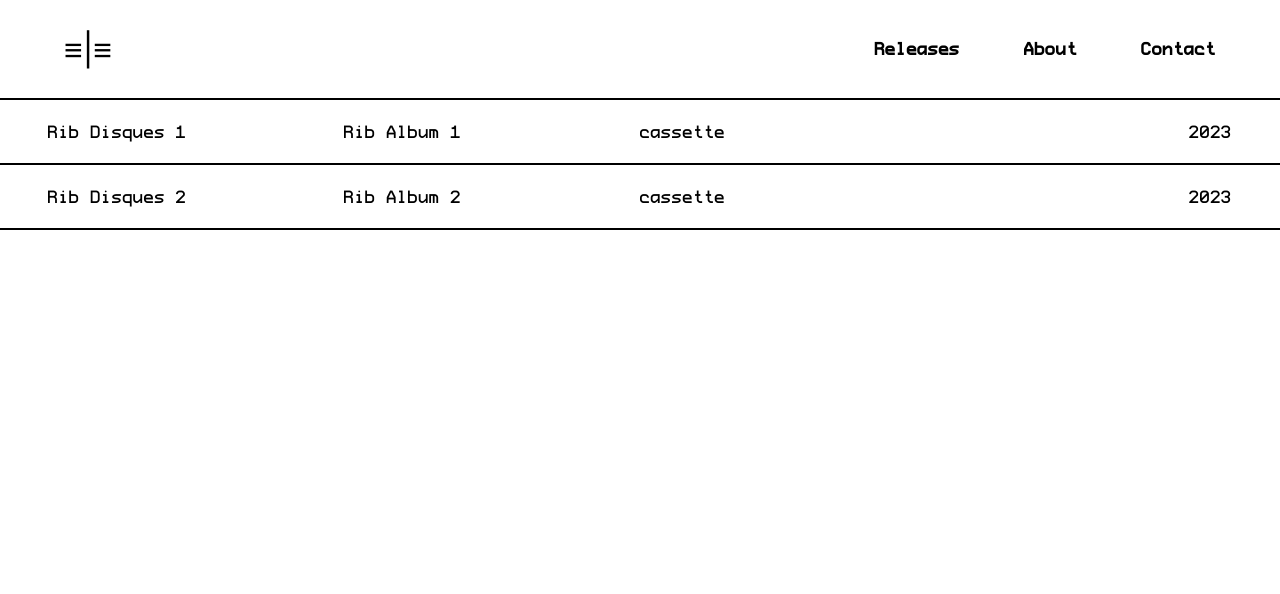
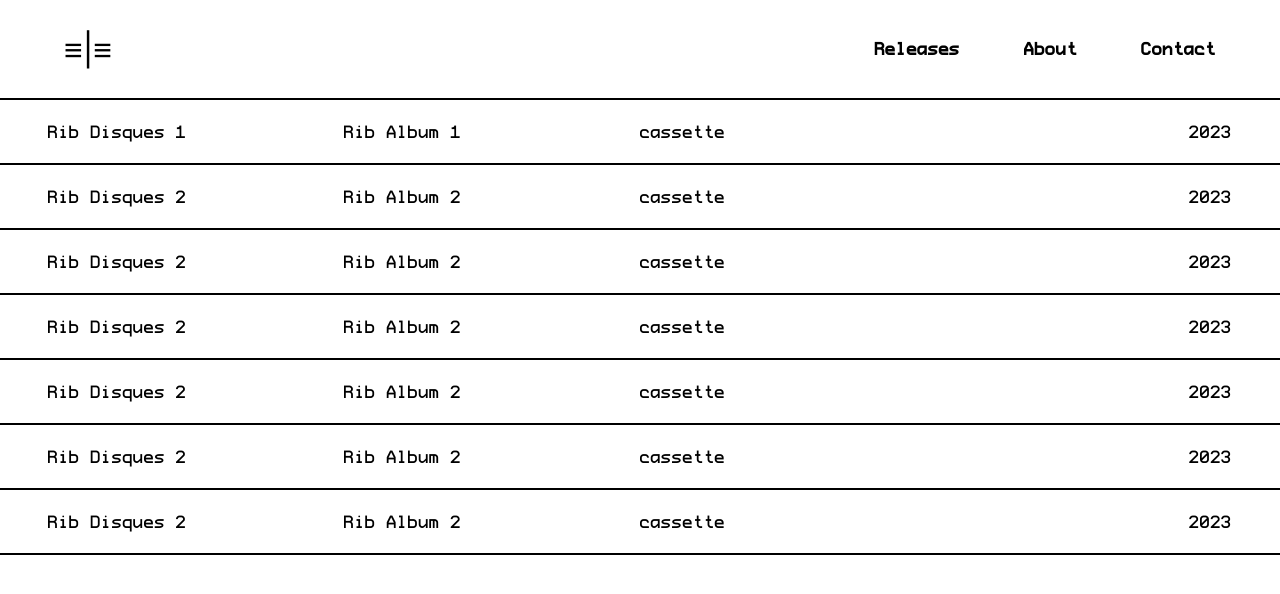
Before and after one commit to ansimil/rib-disques-client, a Next.js app: page / in a window 1280 px wide. Shown: the top 594 px of the page. Built offline with nearby package versions, Linux system fonts and the light colour scheme.

Commit message:
added artwork to release comp and added some more dummy releases to get idea of visual appearance

```diff
--- a/package.json
+++ b/package.json
@@ -15,7 +15,9 @@
     "next": "13.4.3",
     "react": "18.2.0",
     "react-dom": "18.2.0",
+    "react-uuid": "^2.0.0",
     "sass": "^1.62.1",
-    "typescript": "5.0.4"
+    "typescript": "5.0.4",
+    "uuid": "^9.0.0"
   }
 }
--- a/src/components/BandcampPlayer/BandcampPlayer.jsx
+++ b/src/components/BandcampPlayer/BandcampPlayer.jsx
@@ -1,9 +1,11 @@
-import './BandcampPlayer.css'
+'use client';
+import './BandcampPlayer.css';
+
 
 const BandcampPlayer = ({release}) => {
   return (
     <div className='bandcamp-player-container'>
-        <iframe style={{"border": "0", "width": "400px", "height": "208px"}} src={release.embeddedPlayerUrl} seamless><a href={release.bandcampUrl}></a></iframe>
+        <iframe style={{"border": "0", "width": "400px", "height": "208px"}} src={release.embeddedPlayerUrl} seamless><a href={release.bandcampUrl}>Rib Release</a></iframe>
     </div>
   )
 }
--- a/src/components/ReleaseComp/ReleaseComp.jsx
+++ b/src/components/ReleaseComp/ReleaseComp.jsx
@@ -1,25 +1,44 @@
+'use client';
+
 import BandcampPlayer from '../BandcampPlayer/BandcampPlayer'
+import uuid from 'react-uuid';
 import './ReleaseComp.css'
 
-const ReleaseComp = ({release}) => {
+const ReleaseComp = ({ release, idx }) => {
     return (
-        <details className="release-comp-details">
-            <summary className="release-comp-summary">
+        <details
+        id={`release${idx}`}
+        className="release-comp-details">
+            <summary
+            onClick={()=> {
+                const releaseEls = document.getElementsByClassName("release-comp-details")
+                const keys = Object.keys(releaseEls)
+                keys.forEach(key => {
+                        if (releaseEls[key].id !== `release${idx}`){
+                            releaseEls[key].open = false
+                        }
+                })
+            }}
+            className="release-comp-summary"
+            >
                 <div className='release-artist-name release-title'>{release.artistName}</div>
                 <div className='release-album-name release-title'>{release.releaseName}</div>
                 <div className='release-format release-title'>{release.format}</div>
                 <div className='release-year release-title'>{release.releaseYear}</div>
             </summary>
                 <div className='release-comp-details-inner'>
+                    <div className='release-comp-artwork-container'>
+                        <img className='release-artwork__img' src={release.artworkUrl} alt={`${release.releaseName}-artwork`} />
+                    </div>
                     <BandcampPlayer release={release}/>
-                    <div>
-                        <ul className='release-tracklist-list'>
+                    <div className='release-comp-tracklist-container'>
+                        <ol className='release-tracklist-list'>
                             {release.tracklist.map(track => {
                                 return (
-                                    <li className='release-tracklist-list__element'>{track.trackName}</li>
+                                    <li key={uuid()} className='release-tracklist-list__element'>{track.trackName}</li>
                                 )
                             })}
-                        </ul>
+                        </ol>
                     </div>
                 </div>
 
--- a/src/pages/Releases/Releases.jsx
+++ b/src/pages/Releases/Releases.jsx
@@ -1,13 +1,16 @@
-import './Releases.css'
-import ReleaseComp from '@/components/ReleaseComp/ReleaseComp'
-import releases from '../../release.json'
+'use client';
+
+import './Releases.css';
+import ReleaseComp from '@/components/ReleaseComp/ReleaseComp';
+import releases from '../../release.json';
+import uuid from 'react-uuid';
 
 const Releases = () => {
   return (
     <div className='releases-container'>
-        {releases.map(release => {
+        {releases.map((release, i) => {
           return (
-            <ReleaseComp release={release}/>
+            <ReleaseComp key={uuid()} release={release} idx={i}/>
           )
         })}
     </div>
--- a/src/release.json
+++ b/src/release.json
@@ -4,24 +4,33 @@
         "releaseName": "Rib Album 1",
         "tracklist": [
             {
-                "trackName": "Track 1",
+                "trackName": "Intro",
                 "length": "1:00"
             },
             {
-                "trackName": "Track 2",
+                "trackName": "Leise im Kran",
                 "length": "2:00"
             },
             {
-                "trackName": "Track 3",
+                "trackName": "Robotron",
                 "length": "3:00"
             },
             {
-                "trackName": "Track 4",
+                "trackName": "Leise im Kran (Koda)",
+                "length": "4:00"
+            },
+            {
+                "trackName": "Reformator",
+                "length": "4:00"
+            },
+            {
+                "trackName": "Tagwerk",
                 "length": "4:00"
             }
         ],
         "format": "cassette",
         "releaseYear": "2023",
+        "artworkUrl": "https://res.cloudinary.com/dxvof8226/image/upload/v1685665488/Release%20Artwork/LIK_j-card3_ordered_v7m9ae.png",
         "bandcampUrl": "https://ribdisques.bandcamp.com/album/rib-disques-no-1",
         "embeddedPlayerUrl": "https://bandcamp.com/EmbeddedPlayer/album=1598737731/size=large/bgcol=ffffff/linkcol=333333/artwork=small/transparent=true/"
     },
@@ -30,24 +39,208 @@
         "releaseName": "Rib Album 2",
         "tracklist": [
             {
-                "trackName": "Track 1",
+                "trackName": "Intro",
                 "length": "1:00"
             },
             {
-                "trackName": "Track 2",
+                "trackName": "Leise im Kran",
                 "length": "2:00"
             },
             {
-                "trackName": "Track 3",
+                "trackName": "Robotron",
                 "length": "3:00"
             },
             {
-                "trackName": "Track 4",
+                "trackName": "Leise im Kran (Koda)",
+                "length": "4:00"
+            },
+            {
+                "trackName": "Reformator",
+                "length": "4:00"
+            },
+            {
+                "trackName": "Tagwerk",
                 "length": "4:00"
             }
         ],
         "format": "cassette",
         "releaseYear": "2023",
+        "artworkUrl": "https://res.cloudinary.com/dxvof8226/image/upload/v1685665488/Release%20Artwork/LIK_j-card3_ordered_v7m9ae.png",
+        "bandcampUrl": "https://ribdisques.bandcamp.com/album/rib-disques-no-1",
+        "embeddedPlayerUrl": "https://bandcamp.com/EmbeddedPlayer/album=1598737731/size=large/bgcol=ffffff/linkcol=333333/artwork=small/transparent=true/"
+    },
+    {
+        "artistName": "Rib Disques 2",
+        "releaseName": "Rib Album 2",
+        "tracklist": [
+            {
+                "trackName": "Intro",
+                "length": "1:00"
+            },
+            {
+                "trackName": "Leise im Kran",
+                "length": "2:00"
+            },
+            {
+                "trackName": "Robotron",
+                "length": "3:00"
+            },
+            {
+                "trackName": "Leise im Kran (Koda)",
+                "length": "4:00"
+            },
+            {
+                "trackName": "Reformator",
+                "length": "4:00"
+            },
+            {
+                "trackName": "Tagwerk",
+                "length": "4:00"
+            }
+        ],
+        "format": "cassette",
+        "releaseYear": "2023",
+        "artworkUrl": "https://res.cloudinary.com/dxvof8226/image/upload/v1685665488/Release%20Artwork/LIK_j-card3_ordered_v7m9ae.png",
+        "bandcampUrl": "https://ribdisques.bandcamp.com/album/rib-disques-no-1",
+        "embeddedPlayerUrl": "https://bandcamp.com/EmbeddedPlayer/album=1598737731/size=large/bgcol=ffffff/linkcol=333333/artwork=small/transparent=true/"
+    },
+    {
+        "artistName": "Rib Disques 2",
+        "releaseName": "Rib Album 2",
+        "tracklist": [
+            {
+                "trackName": "Intro",
+                "length": "1:00"
+            },
+            {
+                "trackName": "Leise im Kran",
+                "length": "2:00"
+            },
+            {
+                "trackName": "Robotron",
+                "length": "3:00"
+            },
+            {
+                "trackName": "Leise im Kran (Koda)",
+                "length": "4:00"
+            },
+            {
+                "trackName": "Reformator",
+                "length": "4:00"
+            },
+            {
+                "trackName": "Tagwerk",
+                "length": "4:00"
+            }
+        ],
+        "format": "cassette",
+        "releaseYear": "2023",
+        "artworkUrl": "https://res.cloudinary.com/dxvof8226/image/upload/v1685665488/Release%20Artwork/LIK_j-card3_ordered_v7m9ae.png",
+        "bandcampUrl": "https://ribdisques.bandcamp.com/album/rib-disques-no-1",
+        "embeddedPlayerUrl": "https://bandcamp.com/EmbeddedPlayer/album=1598737731/size=large/bgcol=ffffff/linkcol=333333/artwork=small/transparent=true/"
+    },
+    {
+        "artistName": "Rib Disques 2",
+        "releaseName": "Rib Album 2",
+        "tracklist": [
+            {
+                "trackName": "Intro",
+                "length": "1:00"
+            },
+            {
+                "trackName": "Leise im Kran",
+                "length": "2:00"
+            },
+            {
+                "trackName": "Robotron",
+                "length": "3:00"
+            },
+            {
+                "trackName": "Leise im Kran (Koda)",
+                "length": "4:00"
+            },
+            {
+                "trackName": "Reformator",
+                "length": "4:00"
+            },
+            {
+                "trackName": "Tagwerk",
+                "length": "4:00"
+            }
+        ],
+        "format": "cassette",
+        "releaseYear": "2023",
+        "artworkUrl": "https://res.cloudinary.com/dxvof8226/image/upload/v1685665488/Release%20Artwork/LIK_j-card3_ordered_v7m9ae.png",
+        "bandcampUrl": "https://ribdisques.bandcamp.com/album/rib-disques-no-1",
+        "embeddedPlayerUrl": "https://bandcamp.com/EmbeddedPlayer/album=1598737731/size=large/bgcol=ffffff/linkcol=333333/artwork=small/transparent=true/"
+    },
+    {
+        "artistName": "Rib Disques 2",
+        "releaseName": "Rib Album 2",
+        "tracklist": [
+            {
+                "trackName": "Intro",
+                "length": "1:00"
+            },
+            {
+                "trackName": "Leise im Kran",
+                "length": "2:00"
+            },
+            {
+                "trackName": "Robotron",
+                "length": "3:00"
+            },
+            {
+                "trackName": "Leise im Kran (Koda)",
+                "length": "4:00"
+            },
+            {
+                "trackName": "Reformator",
+                "length": "4:00"
+            },
+            {
+                "trackName": "Tagwerk",
+                "length": "4:00"
+            }
+        ],
+        "format": "cassette",
+        "releaseYear": "2023",
+        "artworkUrl": "https://res.cloudinary.com/dxvof8226/image/upload/v1685665488/Release%20Artwork/LIK_j-card3_ordered_v7m9ae.png",
+        "bandcampUrl": "https://ribdisques.bandcamp.com/album/rib-disques-no-1",
+        "embeddedPlayerUrl": "https://bandcamp.com/EmbeddedPlayer/album=1598737731/size=large/bgcol=ffffff/linkcol=333333/artwork=small/transparent=true/"
+    },
+    {
+        "artistName": "Rib Disques 2",
+        "releaseName": "Rib Album 2",
+        "tracklist": [
+            {
+                "trackName": "Intro",
+                "length": "1:00"
+            },
+            {
+                "trackName": "Leise im Kran",
+                "length": "2:00"
+            },
+            {
+                "trackName": "Robotron",
+                "length": "3:00"
+            },
+            {
+                "trackName": "Leise im Kran (Koda)",
+                "length": "4:00"
+            },
+            {
+                "trackName": "Reformator",
+                "length": "4:00"
+            },
+            {
+                "trackName": "Tagwerk",
+                "length": "4:00"
+            }
+        ],
+        "format": "cassette",
+        "releaseYear": "2023",
+        "artworkUrl": "https://res.cloudinary.com/dxvof8226/image/upload/v1685665488/Release%20Artwork/LIK_j-card3_ordered_v7m9ae.png",
         "bandcampUrl": "https://ribdisques.bandcamp.com/album/rib-disques-no-1",
         "embeddedPlayerUrl": "https://bandcamp.com/EmbeddedPlayer/album=1598737731/size=large/bgcol=ffffff/linkcol=333333/artwork=small/transparent=true/"
     }
```
Also changed, not shown: src/components/ReleaseComp/ReleaseComp.css (+16 -3 lines), src/components/ReleaseComp/ReleaseComp.scss (+17 -3 lines), 2 other files (tests, documents, lock files or other folders).
